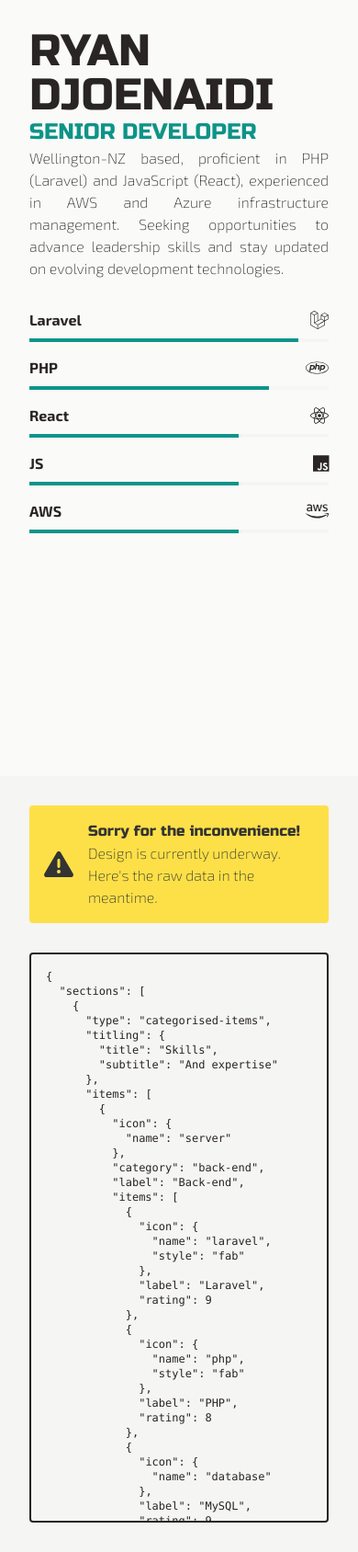
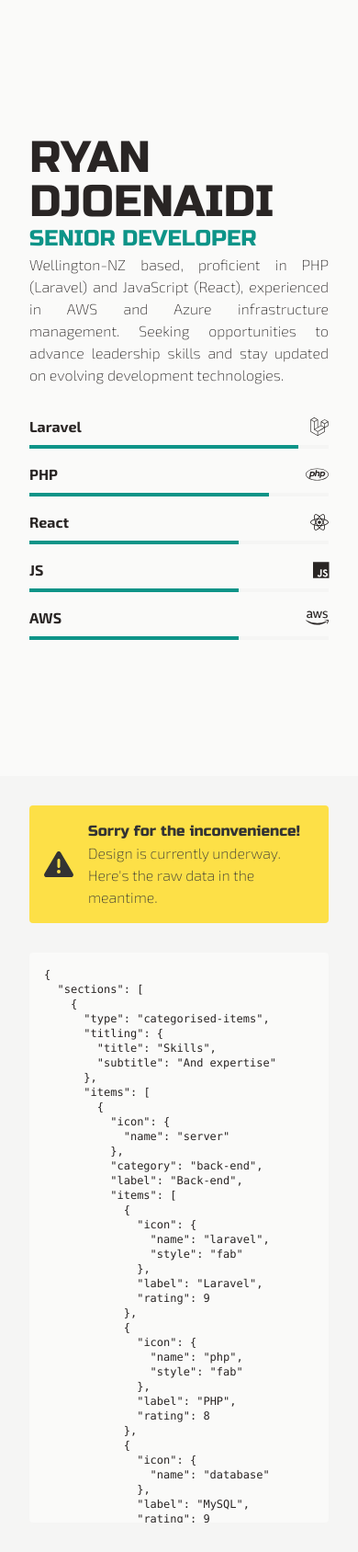
Before and after one commit to scaventum/ryandj, a Next.js app: page / in a window 390 px wide. Shown: the whole page at 92% size. Built offline with nearby package versions, Linux system fonts and the light colour scheme.

Commit message:
Pre component update

```diff
--- a/app/page.tsx
+++ b/app/page.tsx
@@ -26,8 +26,7 @@ export default function Home() {
           "p-8",
           "sm:p-16",
           "flex",
-          "items-start",
-          "sm:items-center",
+          "items-center",
           "justify-center",
         ].join(" ")}
       >
@@ -147,9 +146,7 @@ export default function Home() {
               "h-full",
               "w-full",
               "rounded",
-              "border-2",
-              "border-current",
-              "border-solid",
+              "bg-background",
               "p-4",
               "whitespace-pre-wrap",
               "break-all",
```
